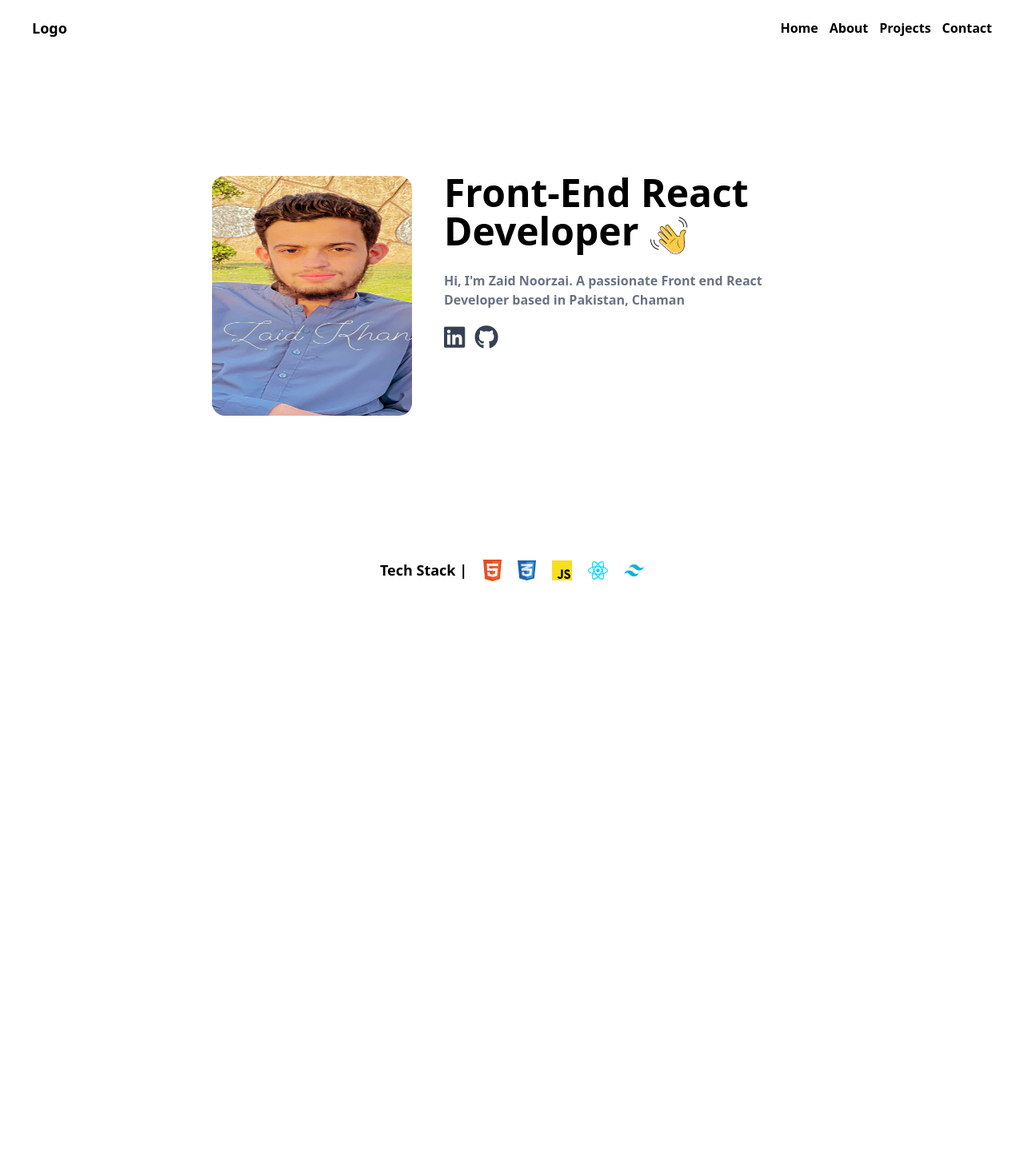
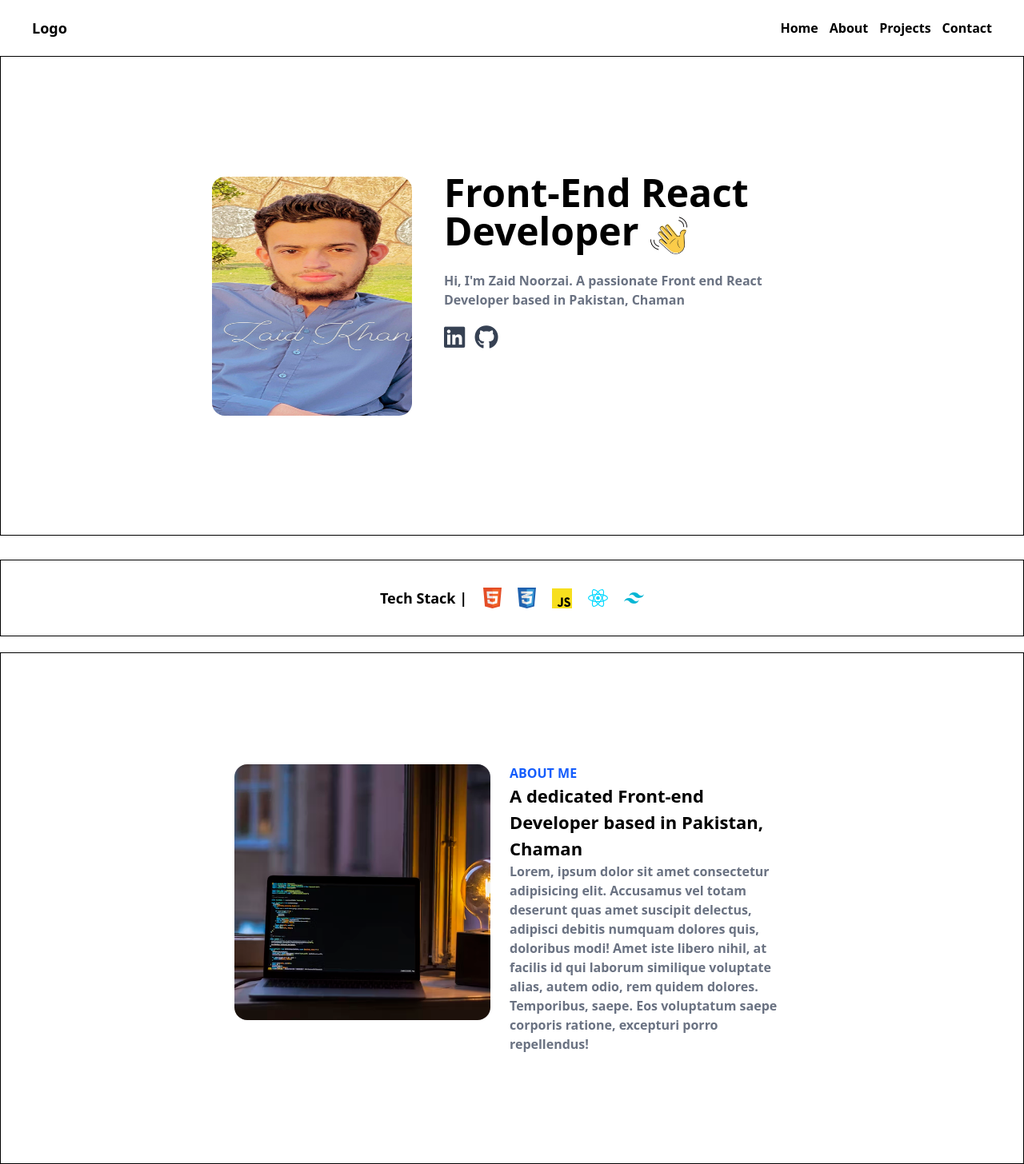
Before and after one commit to mrZaidDev/Portfolio, a React (Vite) app: page / in a window 1280 px wide. Shown: the whole page at 80% size. Before the commit the page ends 800 px from the top, so only its background shows below. Built offline with nearby package versions, Linux system fonts and the light colour scheme.

Commit message:
added about section to the portfolio

```diff
--- a/src/App.jsx
+++ b/src/App.jsx
@@ -1,9 +1,11 @@
+import About from './Components/About.jsx'
 import Hero from './Components/Hero.jsx'
 
 const App = () => {
   return (
     <div>
       <Hero />
+      <About />
     </div>
   )
 }
--- /dev/null
+++ b/src/Components/About.jsx
@@ -0,0 +1,22 @@
+import About_img1 from '../assets/about-img.avif'
+
+const About = () => {
+  return (
+    // About Section
+    <section className="w-full h-[85vh] mt-5 border flex flex-col items-center justify-center px-10 pb-10 md:flex-row md:gap-3 lg:gap-6 md:h-[80vh]">
+        {/* about title */}
+        <p className='text-blue-600 text-[16px] font-bold uppercase mr-47 text[14px] mb-2 md:hidden'>About me</p>
+        {/* About Img */}
+      <img className='w-[280px] h-[280px] rounded-2xl md:w-[320px] md:h-[320px] lg:w-[320px] lg:h-[320px] ' src={About_img1} alt="" />
+      {/* About Content */}
+      <div className="w-[280px] h-[280px] md:w-[350px] md:h-[300px] md:mb-4 lg:w-[350px] lg:h-[350px] lg:mb-[-28px]">
+        {/* about title */}
+        <p className='text-blue-600 text-[16px] font-bold uppercase hidden md:inline'>About me</p>
+        <h3 className='text-[22px] font-bold'>A dedicated Front-end Developer based in Pakistan, Chaman</h3>
+        <p className="text-gray-500 font-semibold">Lorem, ipsum dolor sit amet consectetur adipisicing elit. Accusamus vel totam deserunt quas amet suscipit delectus, adipisci debitis numquam dolores quis, doloribus modi! Amet iste libero nihil, at facilis id qui laborum similique voluptate alias, autem odio, rem quidem dolores. Temporibus, saepe. Eos voluptatum saepe corporis ratione, excepturi porro repellendus!</p>
+      </div>
+    </section>
+  )
+}
+
+export default About
--- a/src/Components/Hero.jsx
+++ b/src/Components/Hero.jsx
@@ -20,7 +20,7 @@ const hero = () => {
       </nav>
 
       {/* Main Content */}
-      <div className="max-w-full h-[75vh] mx-auto   flex px-10 items-center justify-center flex-col md:flex-row ">
+      <div className="max-w-full h-[75vh] mx-auto border flex px-10 items-center justify-center flex-col md:flex-row ">
         {/* Content */}
         <div className="flex flex-col gap-5 text-center mt-4 order-2
           xs:w-[40%] sm:w-[50%] md:w-[500px] md:pb-25 pl-10 md:text-start ">
@@ -48,7 +48,7 @@ const hero = () => {
         <img className="order-1 w-[250px] h-[50%] rounded-2xl xs:w-[150px] sm:w-[200px] md:w-[250px]" src={zaid_img} alt="" />
       </div>
        {/* Tech Stack */}
-        <div className="mt-[30px] flex items-center justify-center gap-5  text-[18px] font-bold">
+        <div className="mt-[30px] flex items-center justify-center gap-5  text-[18px] font-bold border h-[12vh]">
           <span>Tech Stack | </span>
           <img src={html_icon} className="w-[23px]" alt="" />
           <img src={css_icon} className="w-[23px]" alt="" />
```
